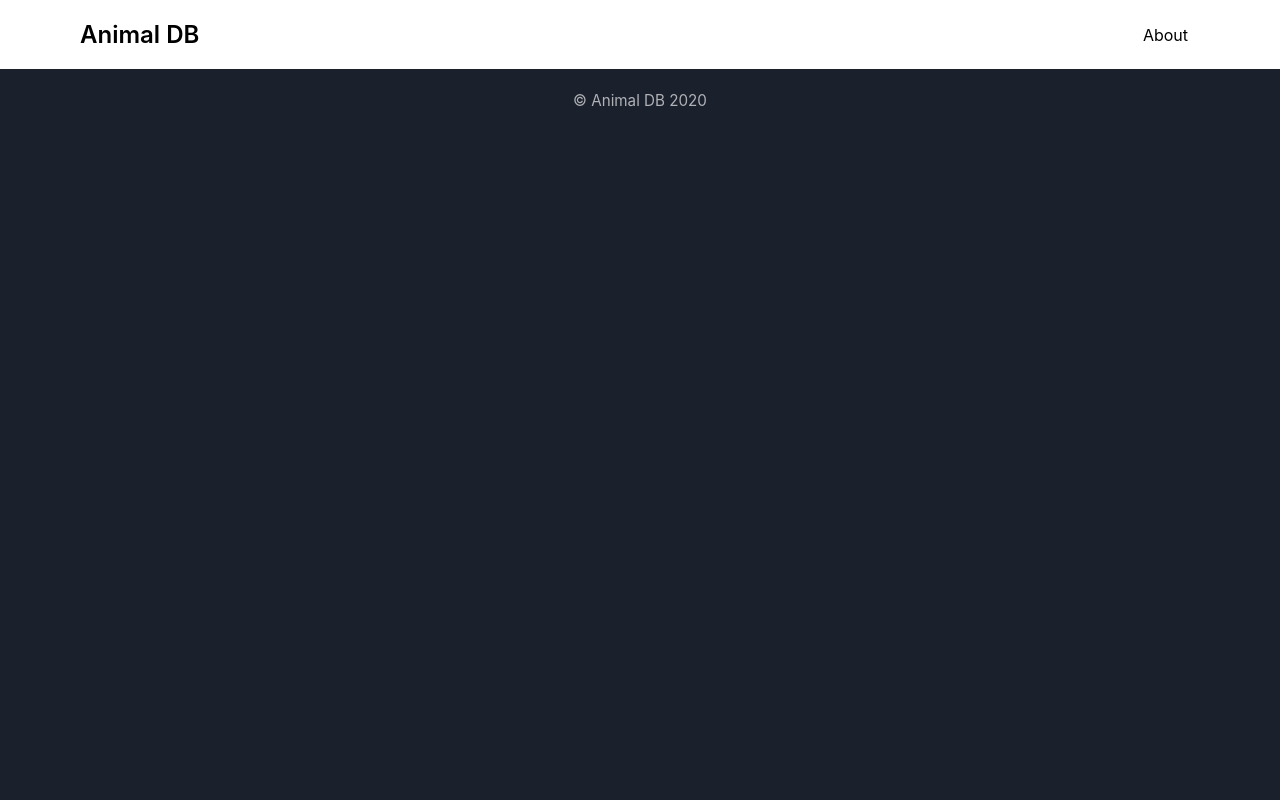
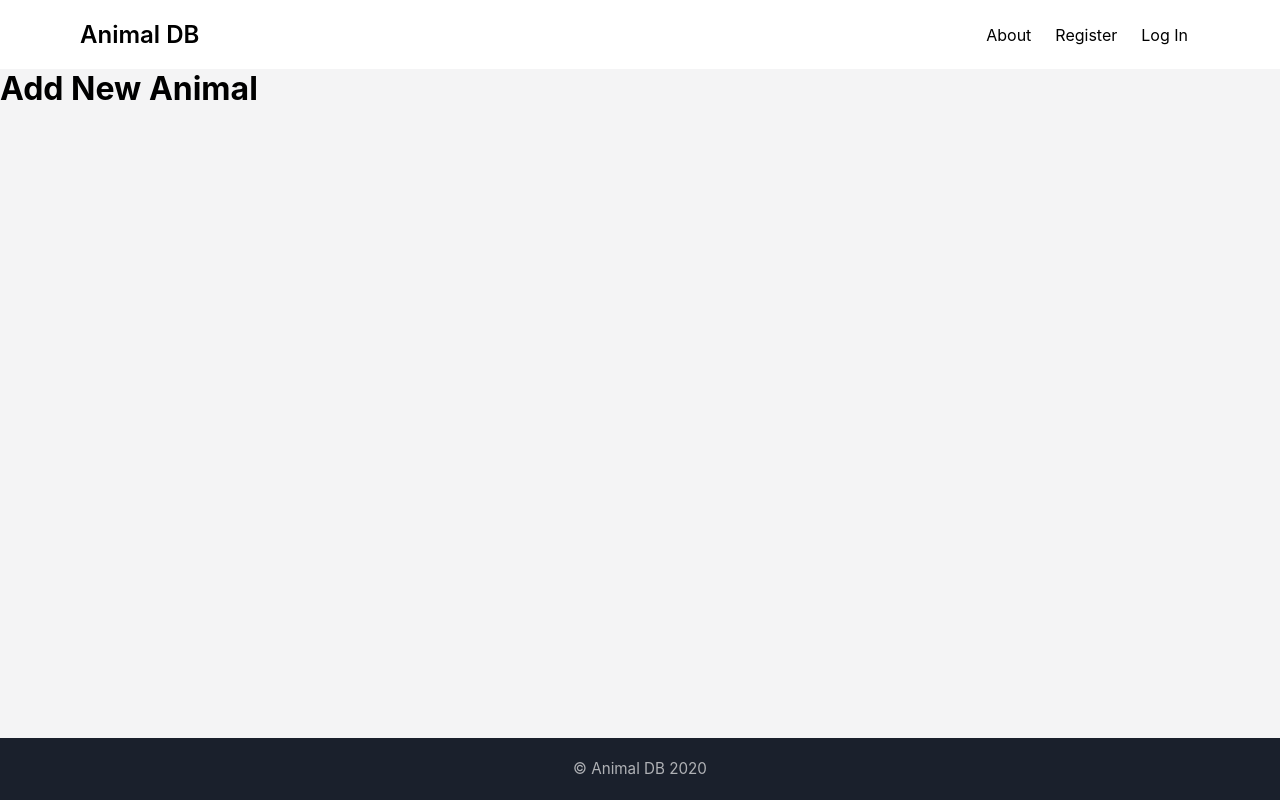
Before and after one commit to apcurran/animal-db-client, a React (Create React App) app: page /add in a window 1280 px wide. Built offline with nearby package versions, Linux system fonts and the light colour scheme.

Commit message:
Conditional rendering of nav links

```diff
--- a/src/App.js
+++ b/src/App.js
@@ -1,9 +1,10 @@
 import React from 'react';
+import { BrowserRouter as Router, Switch, Route } from "react-router-dom";
 import Header from "./components/Header";
 import Footer from './components/Footer';
-import { BrowserRouter as Router, Switch, Route } from "react-router-dom";
 import AnimalList from './components/AnimalList';
 import AnimalInfo from './components/AnimalInfo';
+import AnimalAdd from './components/AnimalAdd';
 import About from "./components/About";
 import Register from "./components/Register";
 import Login from "./components/Login";
@@ -15,8 +16,9 @@ function App() {
         <Header />
         <Switch>
           <Route path="/" exact component={AnimalList} />
+          <Route path="/about" component={About} />
           <Route path="/animal/:id" component={AnimalInfo} />
-          <Route path="/about" component={About} />
+          <Route path="/add" exact component={AnimalAdd} />
           <Route path="/user/register" exact component={Register} />
           <Route path="/user/login" exact component={Login} />
         </Switch>
--- /dev/null
+++ b/src/components/AnimalAdd.js
@@ -0,0 +1,12 @@
+import React, { useState, useCallback } from 'react';
+
+export default function AnimalAdd() {
+    return (
+        <div>
+            <h1>Add New Animal</h1>
+            <form className="form">
+
+            </form>
+        </div>
+    )
+}
--- a/src/components/Header.js
+++ b/src/components/Header.js
@@ -6,13 +6,38 @@ export default function Header() {
         <header>
             <nav className="nav">
                 <Link to="/" className="logo">Animal DB</Link>
+                {localStorage.authToken ? (
                     <ul className="nav__list">
                         <li className="nav__item">
                             <Link to="/about">
                                 About
                             </Link>
                         </li>
+                        <li className="nav__item">
+                            <Link to="/user/logout">
+                                Log Out
+                            </Link>
+                        </li>
                     </ul>
+                ) : (
+                    <ul className="nav__list">
+                        <li className="nav__item">
+                            <Link to="/about">
+                                About
+                            </Link>
+                        </li>
+                        <li className="nav__item">
+                            <Link to="/user/register">
+                                Register
+                            </Link>
+                        </li>
+                        <li className="nav__item">
+                            <Link to="/user/login">
+                                Log In
+                            </Link>
+                        </li>
+                    </ul>
+                )}
             </nav>
         </header>
     )
```
Lines whose indentation alone changed are shown as unchanged.
